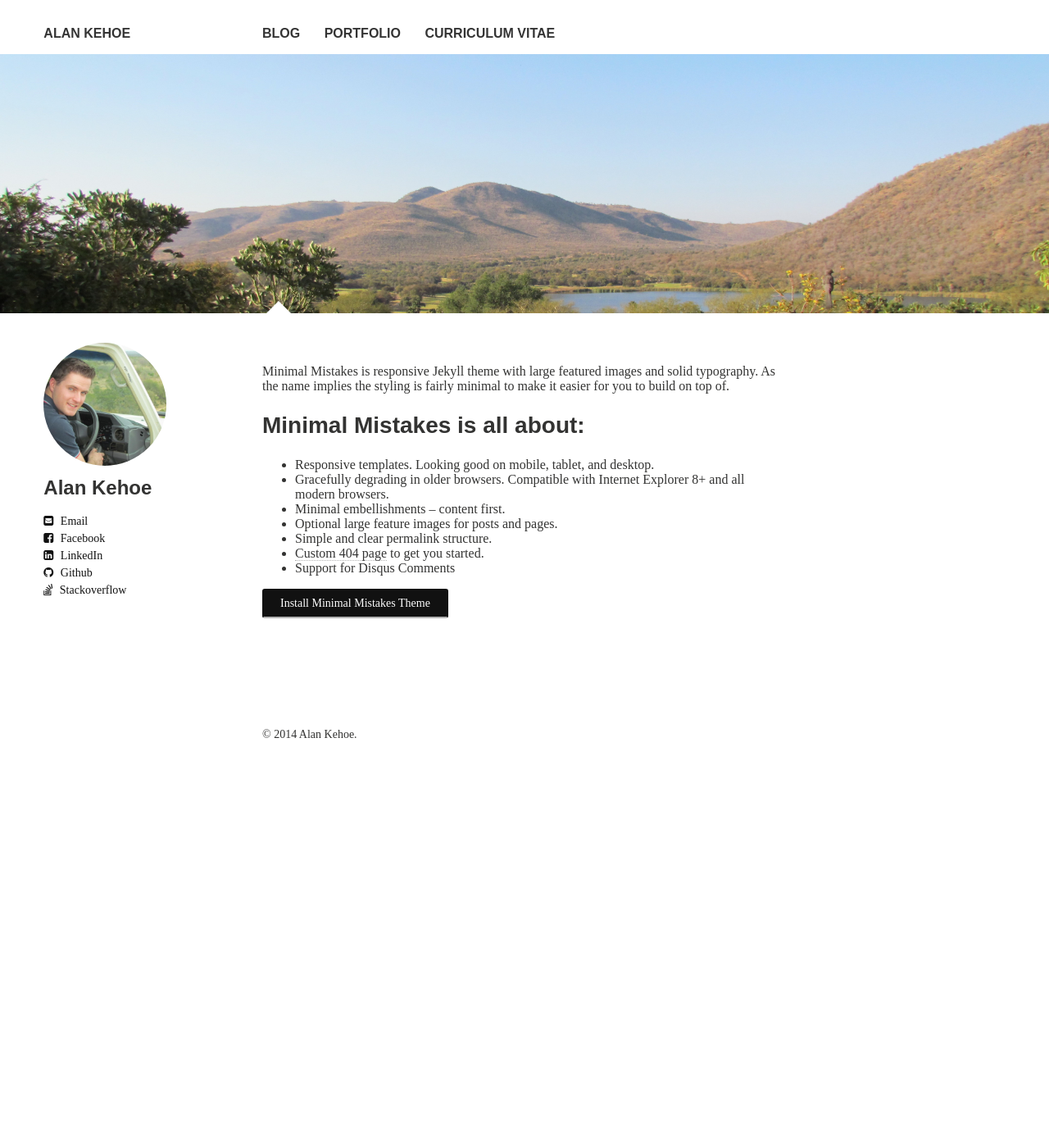
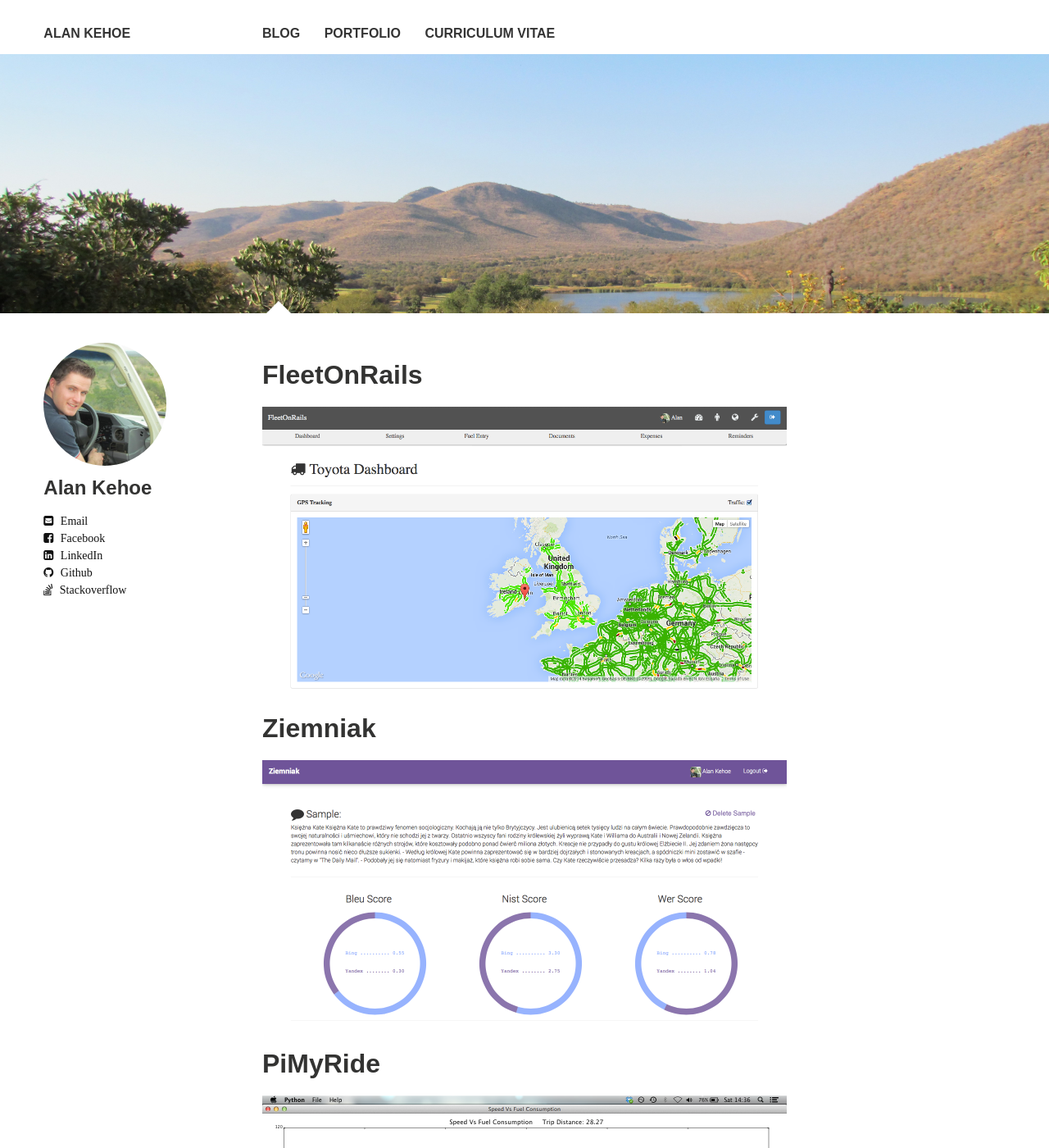
Before and after one commit to alankehoe/alankehoe.github.io, a Jekyll site: the page built from portfolio/index.md, in a window 1280 px wide and 1400 px high. Shown: the whole window at 82% size. Built offline with Jekyll 4.4.1, drawn with Linux system fonts in a browser that asks for light colours; nearby versions of some CDN libraries; some web fonts are replaced.

Commit message:
Add portfolio

```diff
--- a/portfolio/index.md
+++ b/portfolio/index.md
@@ -5,16 +5,17 @@ image:
   feature: feature-01.jpg
 ---
 
-Minimal Mistakes is responsive Jekyll theme with large featured images and solid typography. As the name implies the styling is fairly minimal to make it easier for you to build on top of.
+# FleetOnRails
+<figure>
+	<a href="http://blog.fleetonrails.eu"><img src="/images/portfolio/fleetonrails.png"></a>
+</figure>
 
-## Minimal Mistakes is all about:
+# Ziemniak
+<figure>
+	<a href="https://github.com/alankehoe/ziemniak"><img src="/images/portfolio/ziemniak.png"></a>
+</figure>
 
-* Responsive templates. Looking good on mobile, tablet, and desktop.
-* Gracefully degrading in older browsers. Compatible with Internet Explorer 8+ and all modern browsers.
-* Minimal embellishments -- content first.
-* Optional large feature images for posts and pages.
-* Simple and clear permalink structure.
-* [Custom 404 page](http://mmistakes.github.io/minimal-mistakes/404.html) to get you started.
-* Support for Disqus Comments
-
-<a markdown="0" href="{{ site.url }}/theme-setup" class="btn">Install Minimal Mistakes Theme</a>
+# PiMyRide
+<figure>
+	<a href="http://pimyride.com"><img src="/images/portfolio/pimyride.png"></a>
+</figure>
```
Also changed, not shown: images/portfolio/fleetonrails.png (added), images/portfolio/pimyride.png (added), images/portfolio/ziemniak.png (added), 3 other files.
